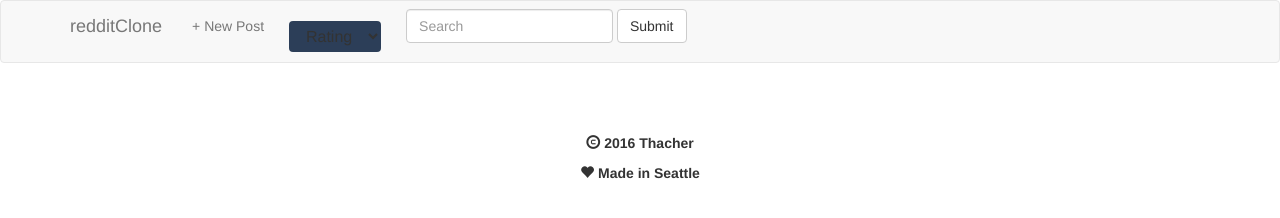
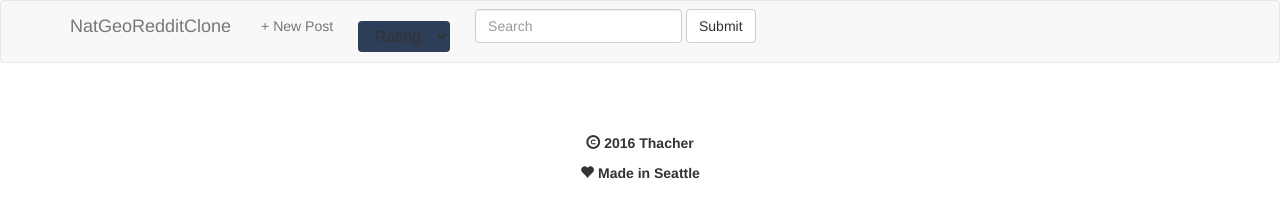
Before and after one commit to thacherT1D/natGeoRedditClone, a plain HTML site: page index.html in a window 1280 px wide. Drawn offline with nearby package versions, Linux system fonts and the light colour scheme; some packages are replaced by stand-ins of ours; a script that the page names is missing.

Commit message:
edits to README.md and page name

```diff
--- a/index.html
+++ b/index.html
@@ -2,7 +2,7 @@
 <html lang="en" ng-app='redditCloneApp'>
 <head>
   <meta charset="UTF-8">
-  <title>RedditClone2</title>
+  <title>NatGeoRedditClone</title>
   <!-- styles -->
   <!-- <link href="//maxcdn.bootstrapcdn.com/bootstrap/3.3.5/css/bootstrap.min.css" rel="stylesheet" media="screen"> -->
   <link rel="stylesheet" href="https://maxcdn.bootstrapcdn.com/bootswatch/3.3.6/flatly/bootstrap.min.css">
@@ -20,7 +20,7 @@
               <span class="icon-bar"></span>
               <span class="icon-bar"></span>
             </button>
-            <a class="navbar-brand">redditClone</a>
+            <a class="navbar-brand">NatGeoRedditClone</a>
           </div>
           <div class="collapse navbar-collapse" id="js-navbar-collapse">
             <ul class="nav navbar-nav">
```
Also changed, not shown: README.md.
